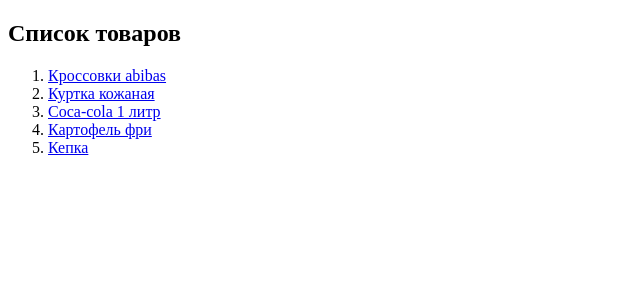
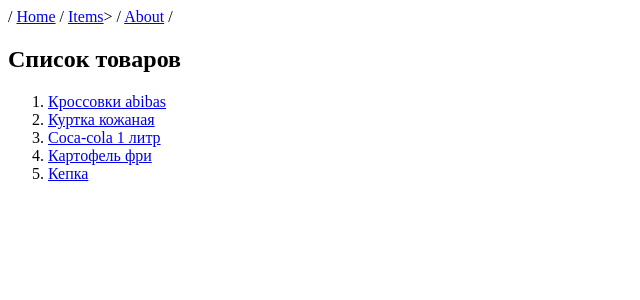
Before and after one commit to ixtape/FirstDjango, a Django app: page /items in a window 1280 px wide. Shown: the top 300 px of the page, without its empty margins (0-640 px from the left). Run offline with Django 4.2, Linux system fonts and the light colour scheme.

Commit message:
Versia 2.4

```diff
--- a/MainApp/views.py
+++ b/MainApp/views.py
@@ -31,6 +31,7 @@ def about(request):
         Фамилия: <b>{author['surname']}</b><br>
         телефон: <b>{author['phone']}</b><br>
         email: <b>{author['email']}</b><br>
+        <a href='/'> Home </a>
         """
 
     return HttpResponse(result)
--- a/templates/index.html
+++ b/templates/index.html
@@ -5,10 +5,15 @@
     <title>Start page</title>
 </head>
 <body>
+    <header>
+        / <a href="/">Home</a> / <a href="/items">Items</a>> / <a href="/about">About</a> /
+    </header>
     <h1>Приветствую</h1>
 
 
     Меня зовут: <i>{{ name }},</i> <br>
     Мой email для связи: <i>{{ email }}</i>
+
+
 </body>
 </html>
--- a/templates/item-page.html
+++ b/templates/item-page.html
@@ -6,6 +6,9 @@
 
 </head>
 <body>
+    <header>
+        / <a href="/">Home</a> / <a href="/items">Items</a>> / <a href="/about">About</a> /
+    </header>
     <h2> {{ item.name }} </h2>
     <div>Количество: {{ item.quantity }} </div>
     <a href="/items">Назад</a>
--- a/templates/items-list.html
+++ b/templates/items-list.html
@@ -5,6 +5,9 @@
     <title>Title</title>
 </head>
 <body>
+    <header>
+        / <a href="/">Home</a> / <a href="/items">Items</a>> / <a href="/about">About</a> /
+    </header>
     <h2>Список товаров</h2>
 
     <ol>
```
